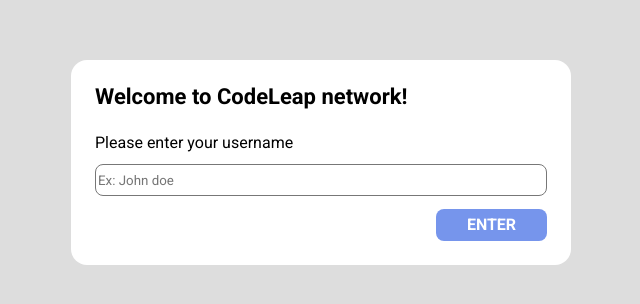
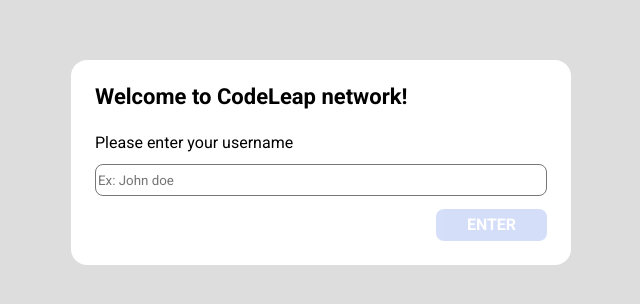
Before and after one commit to JorgeMalaquias/BlahBlahPedia, a React (Create React App) app: page / in a window 1280 px wide. Shown: the part 238-542 px from the top of the page, without its empty margins (319-959 px from the left). Built offline with nearby package versions, Linux system fonts and the light colour scheme.

Commit message:
feat: disable and grey out  button when form is empty

```diff
--- a/src/App.jsx
+++ b/src/App.jsx
@@ -1,6 +1,6 @@
 import { BrowserRouter, Route, Routes } from 'react-router-dom';
 import GlobalStyle from './style/global-style';
-import { Subscription } from './pages/subscription/subscription';
+import { Subscription } from './pages/subscription';
 import { MainScreen } from './pages/main-screen/MainScreen';
 
 function App() {
--- a/src/pages/subscription/subscription.jsx
+++ b/src/components/subscription-modal/index.jsx
@@ -1,9 +1,9 @@
+import { useSelector, useDispatch } from "react-redux";
+import { useState } from "react";
+import { subscribe } from "../../redux/user/slice";
 import Style from "./style";
-import { useSelector, useDispatch } from "react-redux";
-import { subscribe } from "../../redux/user/slice";
-import { useState } from "react";
 
-export function Subscription() {
+export function SubscriptionModal() {
     const { userName } = useSelector((rootReducer) => rootReducer.userReducer);
     console.log(userName);
     const dispatch = useDispatch();
@@ -11,14 +11,15 @@
         event.preventDefault();
         dispatch(subscribe(name));
     };
-    const [name, setName] = useState();
+    const [name, setName] = useState("");
+
     return (
-        <Style.Modal>
+        <Style.Modal >
             <h1>Welcome to CodeLeap network!</h1>
-            <Style.SubscriptionForm onSubmit={handleSubscription}>
+            <Style.SubscriptionForm isNameEmpty={(name === "")} onSubmit={handleSubscription}>
                 <h3>Please enter your username</h3>
                 <input value={name} type="text" placeholder="Ex: John doe" required onChange={(e) => setName(e.target.value)} />
-                <button type='submit'>ENTER</button>
+                <button type='submit' disabled={((name === ""))}>ENTER</button>
             </Style.SubscriptionForm>
         </Style.Modal>
     );
--- /dev/null
+++ b/src/components/subscription-modal/style.js
@@ -0,0 +1,64 @@
+import styled from 'styled-components';
+
+const Modal = styled.div`
+    height: 205px;
+    width: 500px;
+    border-radius: 16px;
+    background-color:#FFFFFF;
+    display: flex;
+    flex-direction: column;
+    justify-content: space-between;
+    padding: 24px 24px;
+    font-family: 'Roboto', sans-serif;
+    h1{
+        font-size: 22px;
+        font-weight: 700;
+        line-height: 26px;
+        letter-spacing: 0em;
+        color:#000000;
+    }
+
+`;
+
+const SubscriptionForm = styled.form`
+    display: flex;
+    flex-direction: column;
+    justify-content: space-between;
+    align-items: flex-end;
+    height: 108px;
+    h3{
+        font-size: 16px;
+        font-weight: 400;
+        line-height: 19px;
+        letter-spacing: 0em;
+        width:100%;
+    }
+    input{
+        height: 32px;
+        border-radius: 8px;
+        border: 1px solid #777777;
+        width:100%;
+    }
+    button{
+        height: 32px;
+        width: 111px;
+        border-radius: 8px;
+        background-color: #7695EC;
+        border:none;
+        font-size: 16px;
+        font-weight: 700;
+        line-height: 19px;
+        letter-spacing: 0em;
+        color:#FFFFFF;
+        opacity: ${props => (props.isNameEmpty) ? 0.3 : 1};
+    }
+`
+
+
+
+const Style = {
+    Modal,
+    SubscriptionForm
+};
+
+export default Style;
--- /dev/null
+++ b/src/pages/subscription/index.jsx
@@ -0,0 +1,11 @@
+import Style from "./style";
+import { SubscriptionModal } from "../../components/subscription-modal";
+
+export function Subscription() {
+
+    return (
+        <Style.Page>
+            <SubscriptionModal />
+        </Style.Page>
+    );
+};
--- a/src/pages/subscription/style.js
+++ b/src/pages/subscription/style.js
@@ -1,63 +1,16 @@
 import styled from 'styled-components';
 
-const Modal = styled.div`
-    height: 205px;
-    width: 500px;
-    border-radius: 16px;
-    background-color:#FFFFFF;
+
+const Page = styled.div`
     display: flex;
     flex-direction: column;
     justify-content: space-between;
-    padding: 24px 24px;
-    font-family: 'Roboto', sans-serif;
-    h1{
-        font-size: 22px;
-        font-weight: 700;
-        line-height: 26px;
-        letter-spacing: 0em;
-        color:#000000;
-    }
-
-`;
-
-const SubscriptionForm = styled.form`
-    display: flex;
-    flex-direction: column;
-    justify-content: space-between;
-    align-items: flex-end;
-    height: 108px;
-    h3{
-        font-size: 16px;
-        font-weight: 400;
-        line-height: 19px;
-        letter-spacing: 0em;
-        width:100%;
-    }
-    input{
-        height: 32px;
-        border-radius: 8px;
-        border: 1px solid #777777;
-        width:100%;
-    }
-    button{
-        height: 32px;
-        width: 111px;
-        border-radius: 8px;
-        background-color: #7695EC;
-        border:none;
-        font-size: 16px;
-        font-weight: 700;
-        line-height: 19px;
-        letter-spacing: 0em;
-        color:#FFFFFF;
-    }
+    align-items: center;
 `
 
 
-
 const Style = {
-    Modal,
-    SubscriptionForm
+    Page
 };
 
 export default Style;
```
